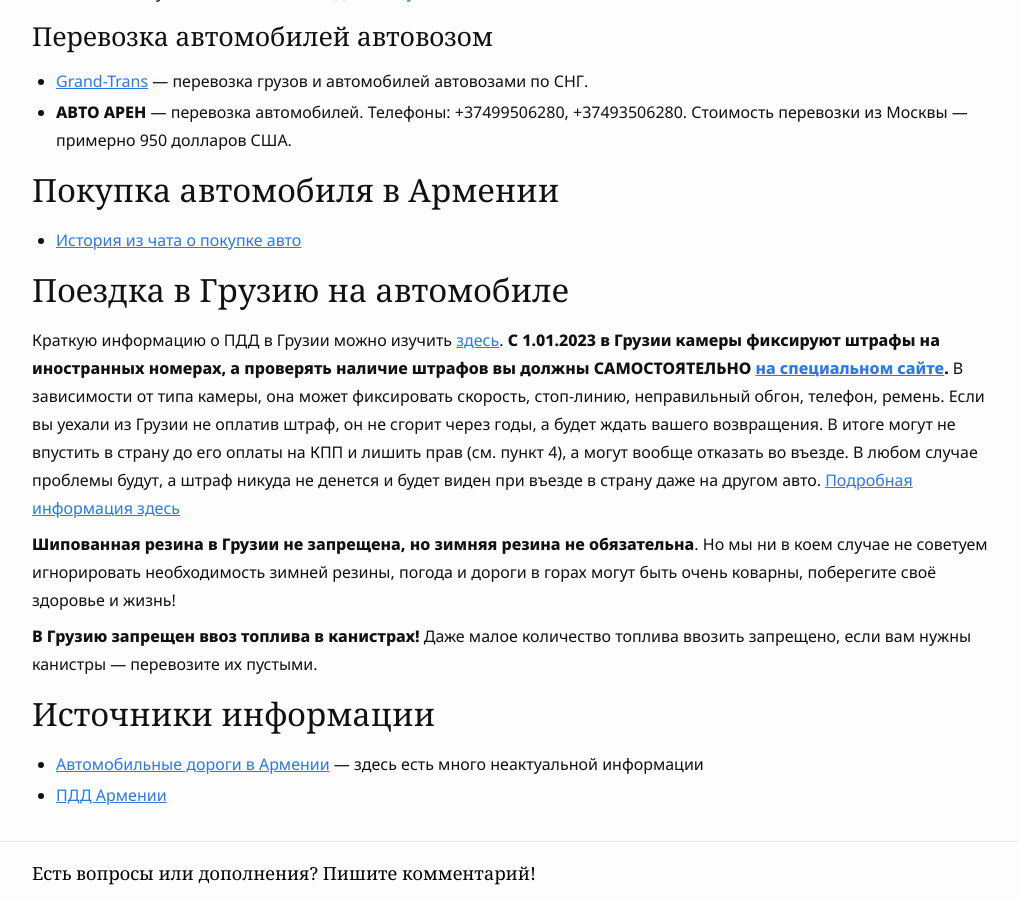
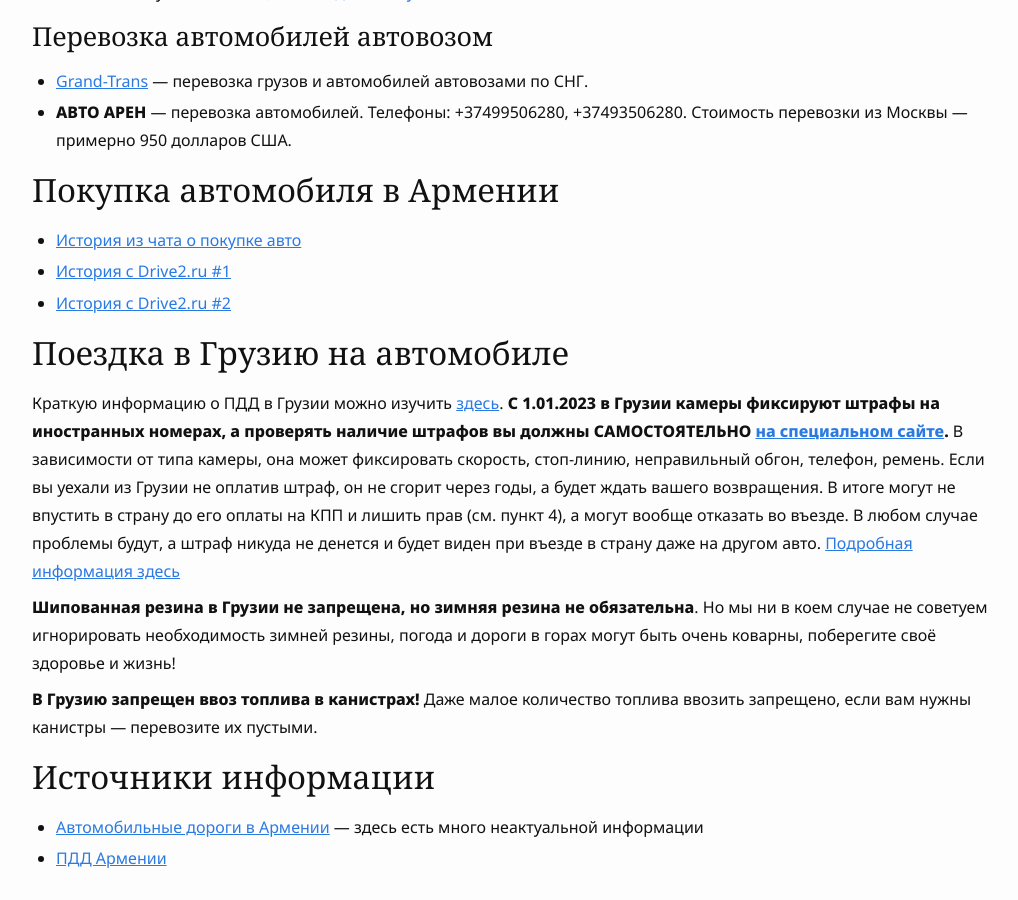
Before and after one commit to haywiki/haywiki.github.io, a Jekyll site: the page built from drive/index.md, in a window 1280 px wide and 900 px high, scrolled down 5505 px. Shown: the whole window, without its empty margins (128-1146 px from the left). Built offline with Jekyll 4.4.1, drawn with Linux system fonts in a browser that asks for light colours; nearby versions of some CDN libraries; a script that is not in the unit is left out.

Commit message:
Добавлены две истории о покупки автомобиля

```diff
--- a/drive/index.md
+++ b/drive/index.md
@@ -183,6 +183,8 @@ layout: page
 ## Покупка автомобиля в Армении
 
 - [История из чата о покупке авто](https://t.me/am_autoclub/1473)
+- [История с Drive2.ru #1](https://www.drive2.ru/l/630599881295139384/)
+- [История с Drive2.ru #2](https://www.drive2.ru/l/642707703340221089/)
 
 ## Поездка в Грузию на автомобиле
 
```
